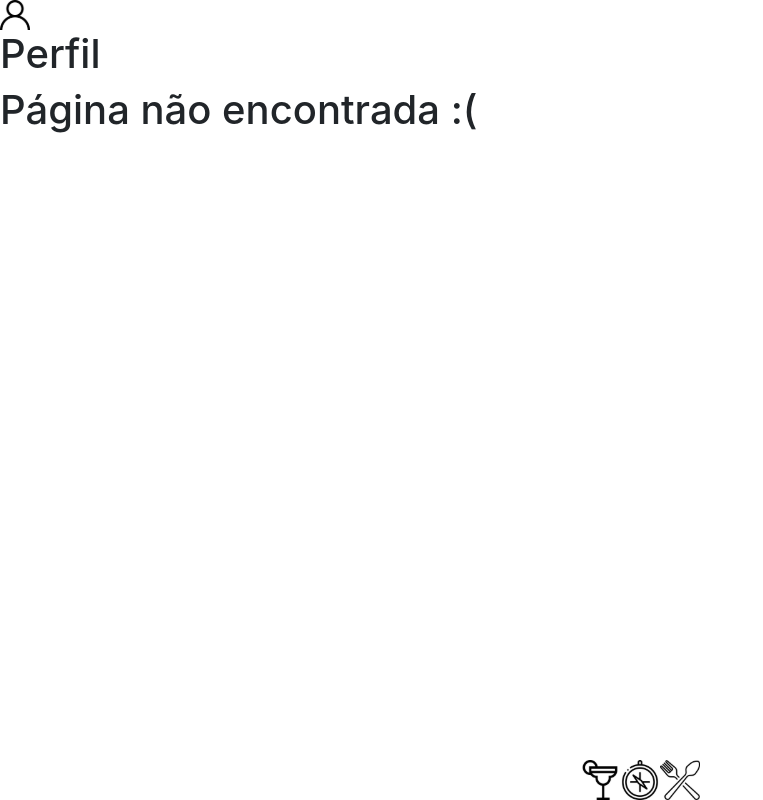
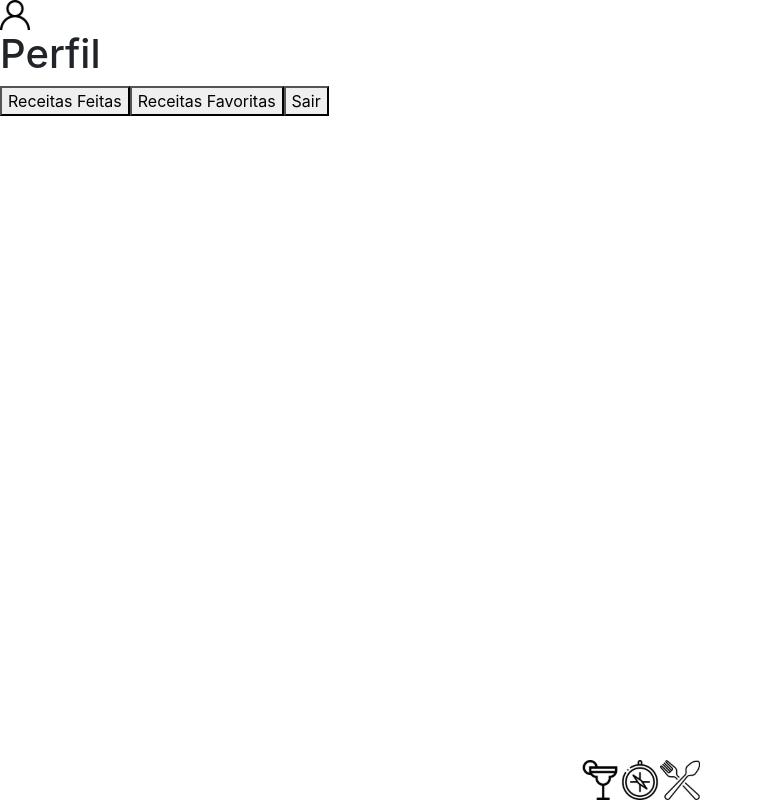
Before and after one commit to bearibeiroa/Recipe-App, a React (Create React App) app: page /perfil in a window 1280 px wide. Shown: the whole page, without its empty margins (0-763 px from the left). Built offline with nearby package versions, Linux system fonts and the light colour scheme; no server answers.

Commit message:
Requisitos da tela de perfil

```diff
--- a/src/context/AppProvider.js
+++ b/src/context/AppProvider.js
@@ -11,6 +11,7 @@ function Provider({ children }) {
   const [category, setCategory] = useState('');
   const [foodBackup, setFoodBackup] = useState([]);
   const [drinkBackup, setDrinkBackup] = useState([]);
+  const [userEmail, setUserEmail] = useState('');
 
   async function searchFoodRequest(type, inputValue) {
     let response = [];
@@ -133,6 +134,8 @@ function Provider({ children }) {
     fetchFilterDrinkByCategorie,
     foodBackup,
     drinkBackup,
+    userEmail,
+    setUserEmail,
   };
 
   return (
--- a/src/pages/ExplorarBebidas.js
+++ b/src/pages/ExplorarBebidas.js
@@ -4,7 +4,7 @@ import Footer from '../components/Footer';
 import Header from '../components/Header';
 
 function ExplorarBebidas() {
-  const [title] = useState('Explorar Comidas');
+  const [title] = useState('Explorar Bebidas');
   const [haveSearch] = useState(false);
   const [isFetch, setIsFetch] = useState(false);
   const [drink, setDrink] = useState([]);
--- a/src/pages/Login.js
+++ b/src/pages/Login.js
@@ -1,9 +1,11 @@
-import React, { useState } from 'react';
+import React, { useContext, useState } from 'react';
 import { useHistory } from 'react-router';
+import AppContext from '../context/AppContext';
 
 function Login() {
   const [email, setEmail] = useState('');
   const [password, setPassword] = useState('');
+  const { setUserEmail } = useContext(AppContext);
   const history = useHistory();
 
   // código retirado de: https://stackoverflow.com/questions/46155/how-to-validate-an-email-address-in-javascript
@@ -25,6 +27,7 @@ function Login() {
       email,
     };
     localStorage.setItem('user', JSON.stringify(user));
+    setUserEmail(email);
     history.push('/comidas');
   }
 
--- a/src/pages/Perfil.js
+++ b/src/pages/Perfil.js
@@ -1,14 +1,35 @@
-import React, { useState } from 'react';
+import React, { useContext, useState } from 'react';
+import { Link } from 'react-router-dom';
 import Footer from '../components/Footer';
 import Header from '../components/Header';
+import AppContext from '../context/AppContext';
 
 function Perfil() {
   const [title] = useState('Perfil');
   const [haveSearch] = useState(false);
+  const { userEmail } = useContext(AppContext);
+
   return (
     <>
       <Header title={ title } haveSearch={ haveSearch } />
-      <h1>Página não encontrada :(</h1>
+      <h3 data-testid="profile-email">{ userEmail }</h3>
+      <Link to="/receitas-feitas">
+        <button type="button" data-testid="profile-done-btn">Receitas Feitas</button>
+      </Link>
+      <Link to="/receitas-favoritas">
+        <button type="button" data-testid="profile-favorite-btn">
+          Receitas Favoritas
+        </button>
+      </Link>
+      <Link to="/">
+        <button
+          type="button"
+          data-testid="profile-logout-btn"
+          onClick={ () => localStorage.clear() }
+        >
+          Sair
+        </button>
+      </Link>
       <Footer />
     </>
   );
```
